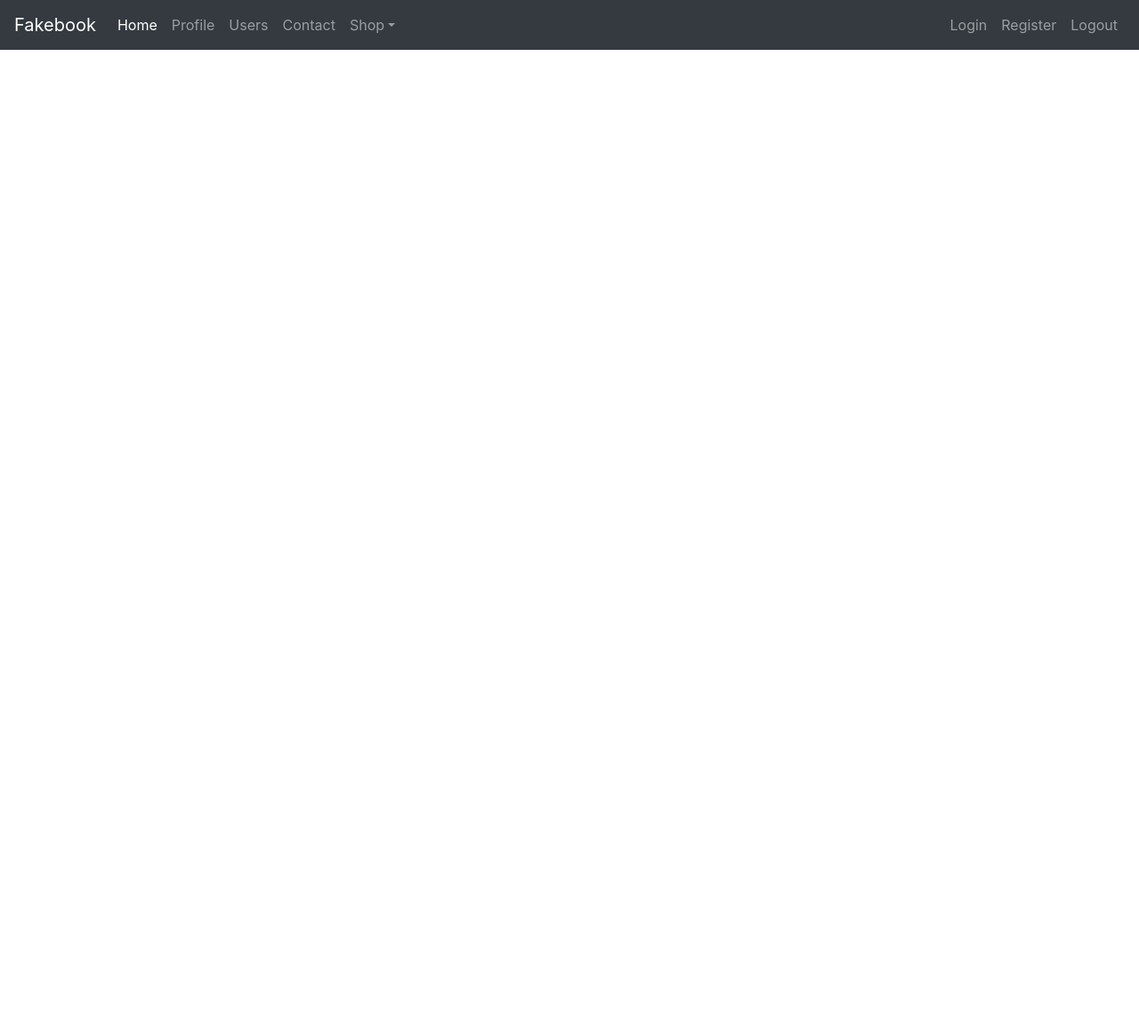
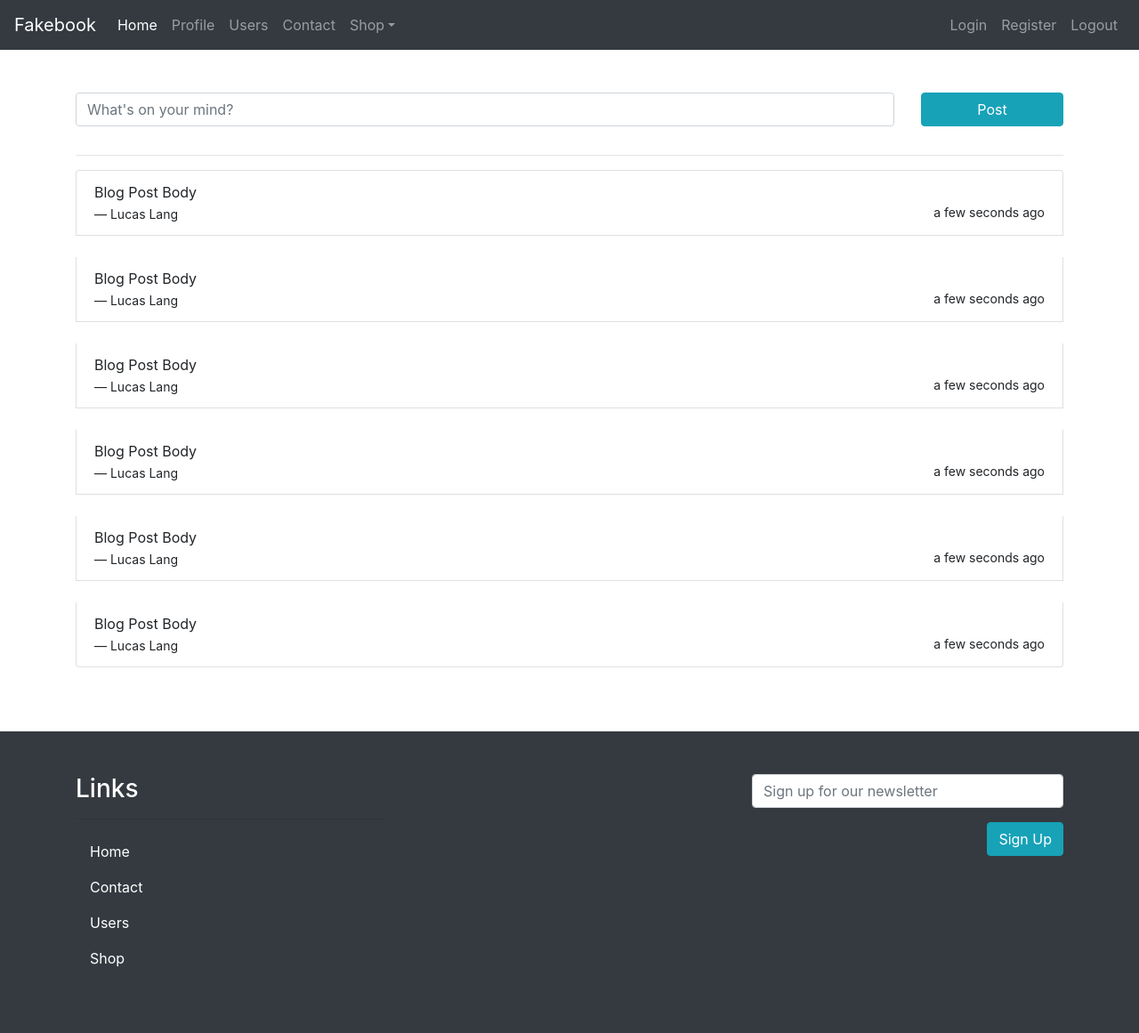
Before and after one commit to loc9000/fakebook-march, a Flask app: page / in a window 1280 px wide. Shown: the whole page at 89% size. Before the commit the page ends 56 px from the top, so only its background shows below. Run offline with Flask 2, Linux system fonts and the light colour scheme.

Commit message:
homepage template finished

```diff
--- a/app/templates/main/home.html
+++ b/app/templates/main/home.html
@@ -55,9 +55,142 @@
         </nav>
     </header>
 
-    <main></main>
+    <main class="my-5">
+        <div id="content" class="container">
+            <div class="row">
 
-    <footer></footer>
+                <div class="col-12">
+                    <form>
+                        <div class="row">
+                            <div class="col-10">
+                                <div class="form-group">
+                                  <input type="text" class="form-control" name="blog_post" id="blog_post" aria-describedby="helpId" placeholder="What's on your mind?">
+                                </div>
+                            </div>
+                            <div class="col-2">
+                                <button class="btn btn-info btn-block" type="button">
+                                    Post
+                                </button>
+                            </div>
+                        </div>
+                    </form>
+                </div>
+            </div>
+
+            <hr />
+
+            <div class="row">
+                <div class="col-12">
+                    <ul class="list-group">
+                        <li class="list-group-item mb-4">
+                            Blog Post Body
+                            <div>
+                                <small>
+                                    &mdash; Lucas Lang
+                                    <span class="float-right">
+                                        a few seconds ago
+                                    </span>
+                                </small>
+                            </div>
+                        </li>
+                        <li class="list-group-item mb-4">
+                            Blog Post Body
+                            <div>
+                                <small>
+                                    &mdash; Lucas Lang
+                                    <span class="float-right">
+                                        a few seconds ago
+                                    </span>
+                                </small>
+                            </div>
+                        </li>
+                        <li class="list-group-item mb-4">
+                            Blog Post Body
+                            <div>
+                                <small>
+                                    &mdash; Lucas Lang
+                                    <span class="float-right">
+                                        a few seconds ago
+                                    </span>
+                                </small>
+                            </div>
+                        </li>
+                        <li class="list-group-item mb-4">
+                            Blog Post Body
+                            <div>
+                                <small>
+                                    &mdash; Lucas Lang
+                                    <span class="float-right">
+                                        a few seconds ago
+                                    </span>
+                                </small>
+                            </div>
+                        </li>
+                        <li class="list-group-item mb-4">
+                            Blog Post Body
+                            <div>
+                                <small>
+                                    &mdash; Lucas Lang
+                                    <span class="float-right">
+                                        a few seconds ago
+                                    </span>
+                                </small>
+                            </div>
+                        </li>
+                        <li class="list-group-item mb-4">
+                            Blog Post Body
+                            <div>
+                                <small>
+                                    &mdash; Lucas Lang
+                                    <span class="float-right">
+                                        a few seconds ago
+                                    </span>
+                                </small>
+                            </div>
+                        </li>
+                    </ul>
+                </div>
+            </div>
+        </div>
+    </main>
+
+    <footer class="bg-dark">
+        <div id="footer-content" class="container py-5">
+            <div class="row">
+                <!-- Footer links -->
+                <div class="col-4">
+                    <h3 class="text-white">Links</h3>
+
+                    <hr>
+
+                    <ul class="list-unstyled">
+                        <li>
+                            <a class="nav-link text-white" href="#">Home</a>
+                        </li>
+                        <li>
+                            <a class="nav-link text-white" href="#">Contact</a>
+                        </li>
+                        <li>
+                            <a class="nav-link text-white" href="#">Users</a>
+                        </li>
+                        <li>
+                            <a class="nav-link text-white" href="#">Shop</a>
+                        </li>
+                    </ul>
+                </div>
+
+                <!-- newsletter signup -->
+                <div class="col-4 offset-4">
+                    <form>
+                        <div class="form-group">
+                          <input type="text" class="form-control" name="newsletter" id="newsletter" aria-describedby="helpId" placeholder="Sign up for our newsletter" />
+                          <input class="btn btn-info mt-3 float-right" type="button" value="Sign Up" />
+                        </div>
+                    </form>
+                </div>
+            </div>
+        </div>
+    </footer>
 
     <script src="https://cdn.jsdelivr.net/npm/jquery@3.5.1/dist/jquery.min.js" crossorigin="anonymous"></script>
     <script src="https://cdn.jsdelivr.net/npm/bootstrap@4.6.1/dist/js/bootstrap.bundle.min.js" integrity="sha384-fQybjgWLrvvRgtW6bFlB7jaZrFsaBXjsOMm/tB9LTS58ONXgqbR9W8oWht/amnpF" crossorigin="anonymous"></script>
```
